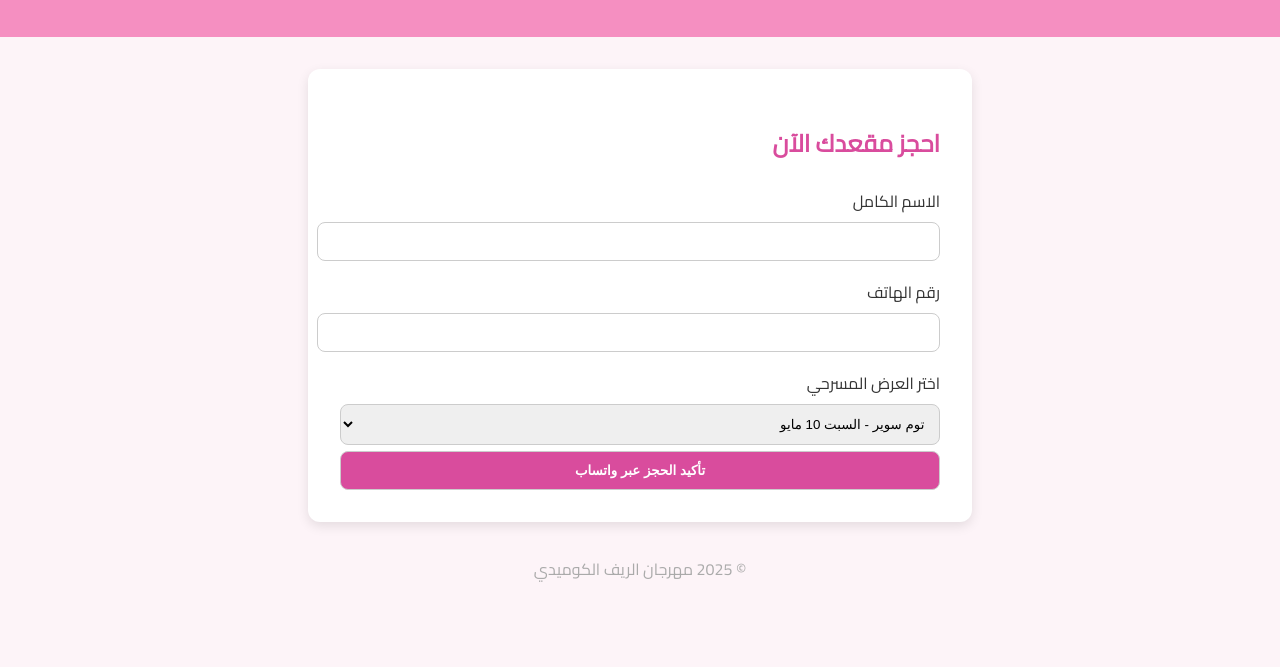
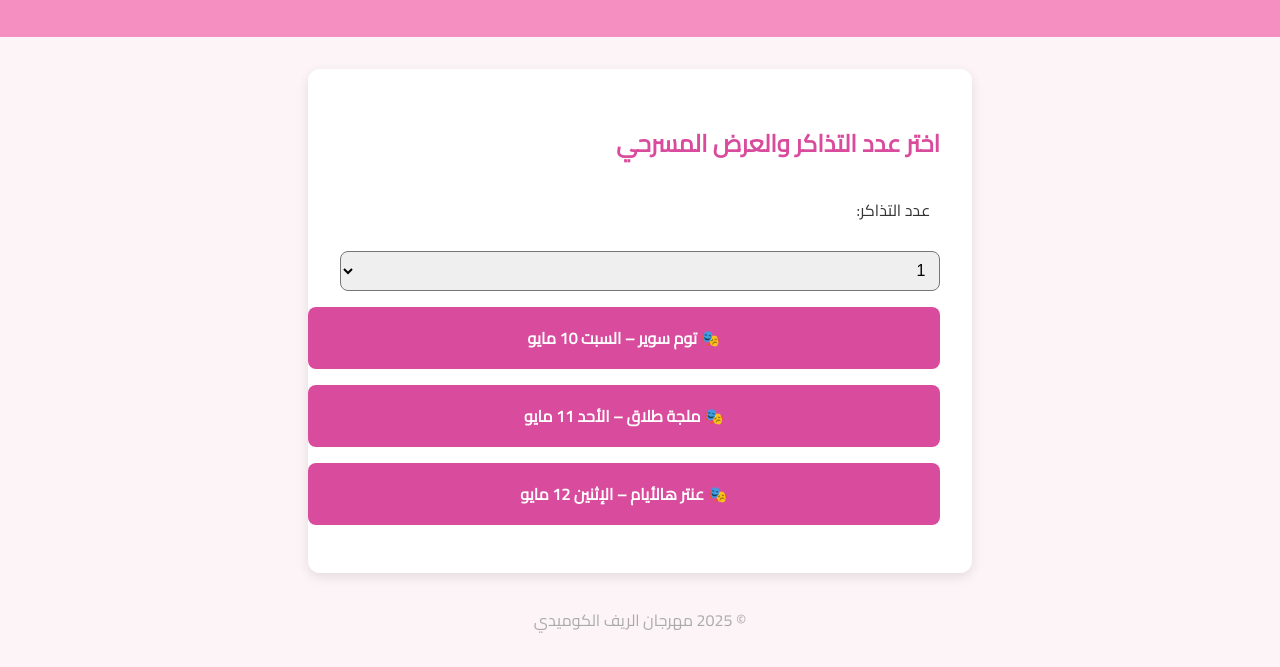
Before and after one commit to 3llawio/alreef-tickets, a plain HTML site: page index.html in a window 1280 px wide. Shown: the part 160-827 px from the top of the page. Before the commit the page ends 800 px from the top, so only its background shows below. Drawn offline with Linux system fonts and the light colour scheme.

Commit message:
Add files via upload

```diff
--- a/index.html
+++ b/index.html
@@ -31,24 +31,27 @@
     h2 {
       color: #d94c9d;
     }
-    label {
+    label, select {
       display: block;
+      width: 100%;
       margin-top: 1em;
-    }
-    input, select, button {
-      width: 100%;
-      padding: 0.8em;
-      margin-top: 0.5em;
-      border: 1px solid #ccc;
+      padding: 0.6em;
+      font-size: 1em;
       border-radius: 8px;
     }
-    button {
+    .button {
+      display: block;
+      width: 100%;
+      padding: 1em;
+      margin: 1em 0;
+      text-align: center;
       background-color: #d94c9d;
       color: white;
       font-weight: bold;
-      cursor: pointer;
+      border-radius: 8px;
+      text-decoration: none;
     }
-    button:hover {
+    .button:hover {
       background-color: #c13f8e;
     }
     footer {
@@ -57,30 +60,41 @@
       color: #aaa;
     }
   </style>
+  <script>
+    function updateLinks() {
+      const count = document.getElementById("ticketCount").value;
+      document.getElementById("link1").href = `https://wa.me/97336422888?text=أرغب+في+حجز+${count}+تذكرة+لعرض+توم+سوير+يوم+السبت+10+مايو+2025`;
+      document.getElementById("link2").href = `https://wa.me/97336422888?text=أرغب+في+حجز+${count}+تذكرة+لعرض+ملجة+طلاق+يوم+الأحد+11+مايو+2025`;
+      document.getElementById("link3").href = `https://wa.me/97336422888?text=أرغب+في+حجز+${count}+تذكرة+لعرض+عنتر+هالأيام+يوم+الإثنين+12+مايو+2025`;
+    }
+  </script>
 </head>
-<body>
+<body onload="updateLinks()">
   <header>
     <h1>حجز تذاكر مهرجان الريف الكوميدي العاشر</h1>
     <p>9 - 13 مايو 2025 | الصالة الثقافية</p>
   </header>
   <section>
-    <h2>احجز مقعدك الآن</h2>
-    <form action="https://wa.me/97336422888" method="get" target="_blank">
-      <label for="name">الاسم الكامل</label>
-      <input type="text" id="name" name="name" required>
+    <h2>اختر عدد التذاكر والعرض المسرحي</h2>
 
-      <label for="phone">رقم الهاتف</label>
-      <input type="tel" id="phone" name="phone" required>
+    <label for="ticketCount">عدد التذاكر:</label>
+    <select id="ticketCount" onchange="updateLinks()">
+      <option value="1">1</option>
+      <option value="2">2</option>
+      <option value="3">3</option>
+      <option value="4">4</option>
+      <option value="5">5</option>
+      <option value="6">6</option>
+      <option value="7">7</option>
+      <option value="8">8</option>
+      <option value="9">9</option>
+      <option value="10">10</option>
+    </select>
 
-      <label for="show">اختر العرض المسرحي</label>
-      <select id="show" name="show">
-        <option value="توم سوير - السبت 10 مايو">توم سوير - السبت 10 مايو</option>
-        <option value="ملجة طلاق - الأحد 11 مايو">ملجة طلاق - الأحد 11 مايو</option>
-        <option value="عنتر هالأيام - الإثنين 12 مايو">عنتر هالأيام - الإثنين 12 مايو</option>
-      </select>
+    <a id="link1" class="button" href="#" target="_blank">🎭 توم سوير – السبت 10 مايو</a>
+    <a id="link2" class="button" href="#" target="_blank">🎭 ملجة طلاق – الأحد 11 مايو</a>
+    <a id="link3" class="button" href="#" target="_blank">🎭 عنتر هالأيام – الإثنين 12 مايو</a>
 
-      <button type="submit">تأكيد الحجز عبر واتساب</button>
-    </form>
   </section>
   <footer>
     © 2025 مهرجان الريف الكوميدي
```
